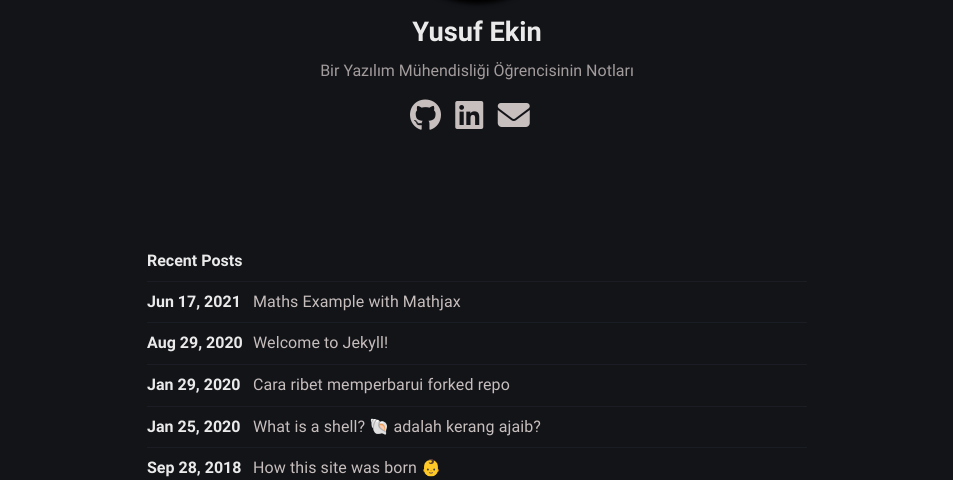
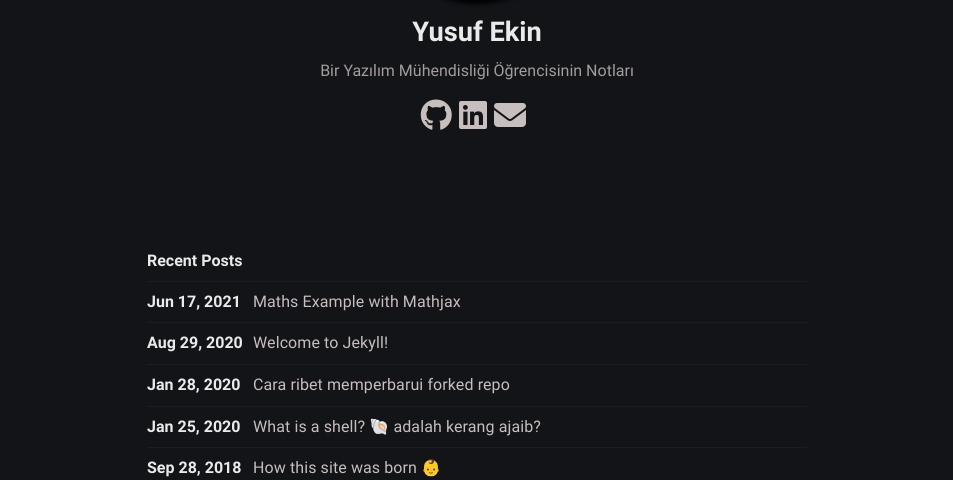
Before and after one commit to yusufEk1n/yusufEk1n.github.io, a Jekyll site: the page built from index.md, in a window 1280 px wide. Shown: the part 339-819 px from the top of the page, without its empty margins (163-1116 px from the left). Built offline with Jekyll 4.4.1, drawn with Linux system fonts in a browser that asks for light colours; some of the changed lines change nothing that is shown.

Commit message:
Updated config.yml

```diff
--- a/_config.yml
+++ b/_config.yml
@@ -1,12 +1,11 @@
 # Site settings
-title: Klise Theme # site title
+title: Home # site title
 description: >- # site description
-  He's writing in Bahasa about web technology and experience as a journal
-  for documentation things that he learned, meet him <a href="https://github.com/piharpi" target="_blank" rel="noopener">@github</a>.
+  Merhaba benim adım yusuf. Öğrenmeyi, paylaşmayı ve güncel kalmayı seven bir yazılım mühendisliği öğrencisiyim. <a href="https://github.com/yusufEk1n" target="_blank" rel="noopener">@github</a>.
 lang: en-US # default lang
-timezone: Asia/Jakarta # set your timezone
+timezone: Europe/Istanbul # default timezone
 image: assets/img/ogp.png # This image used for Open Graph more info https://ogp.me/
-repo: https://github.com/piharpi/jekyll-klise # site repo [optional]
+repo: https://github.com/yusufEk1n/yusufEk1n.github.io # site repo [optional]
 mode: dark # default theme "dark" | "light"
 
 # Profile settings
@@ -18,6 +17,8 @@
   github: yusufEk1n # github username
   linkedin: yusuf-ekinn
   email: ekinn.yusuf56@gmail.com # email adress
+  facebook: yusuf.ekin.3
+  twitter: _yusufben
   avatar: /assets/img/agentSmith.png # change with your own avatar
 
 # URL settings
--- a/_sass/klise/_layout.scss
+++ b/_sass/klise/_layout.scss
@@ -234,7 +234,7 @@
 
   //space each a tag
   a {
-    margin-right: 0.9rem;
+    margin-right: 0.45rem;
   }
 
 
```
Also changed, not shown: assets/img/ogp.png.
